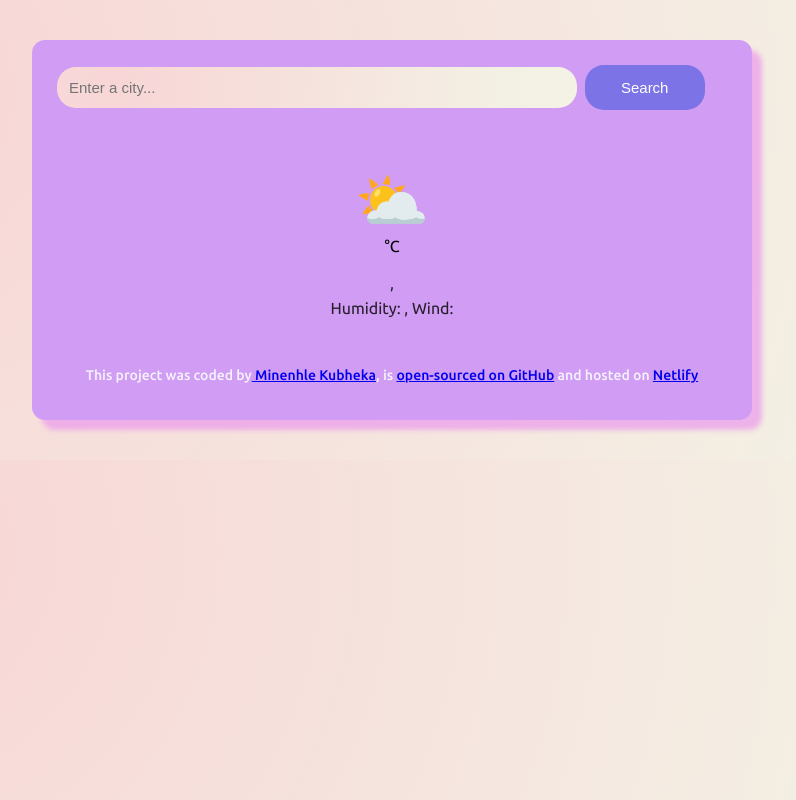
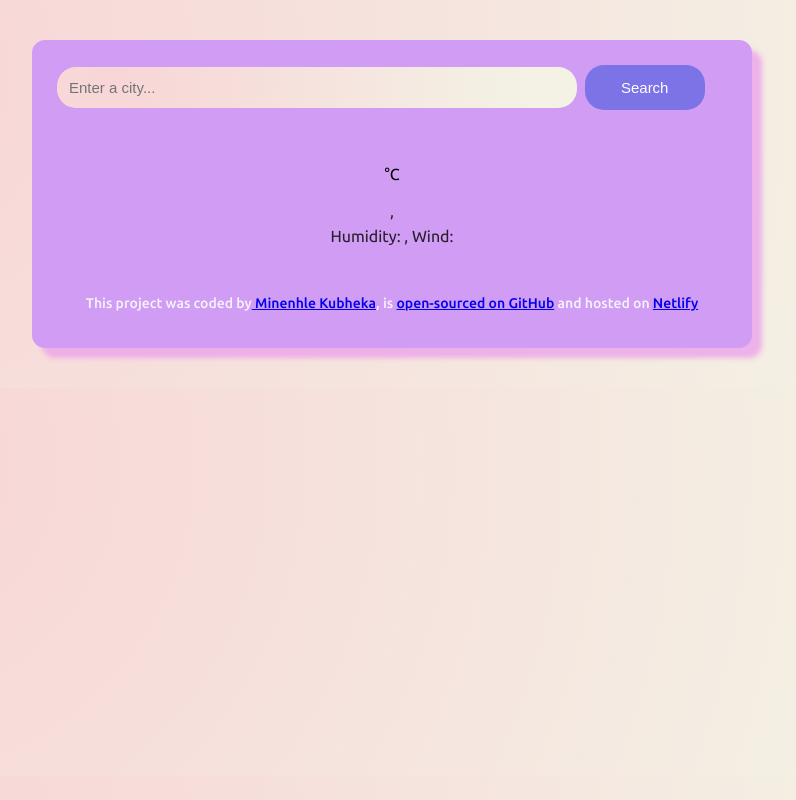
Before and after one commit to enhleekay4590/my-weer-app, a plain HTML site: page index.html in a window 1280 px wide. Shown: the whole page, without its empty margins (248-1044 px from the left). Drawn offline with nearby package versions, Linux system fonts and the light colour scheme; no server answers.

Commit message:
Removed an emoji and created a new div called id icon and injected an image on JavaScript

```diff
--- a/index.html
+++ b/index.html
@@ -28,7 +28,7 @@
         </form>
       </header>
       <main>
-        <div class="weather-icon">⛅</div>
+        <div id="icon"></div>
         <div class="current-tempreture">
           <span class="weather-temperature" id="weather-temperature"></span
           ><span class="tempreture-unit">°C</span>
--- a/src/index.js
+++ b/src/index.js
@@ -7,7 +7,9 @@ function updateWeather(response) {
   let windElement = document.querySelector("#wind");
   let timeElement = document.querySelector("#time");
   let date = new Date(response.data.time * 1000);
+  let iconElement = document.querySelector("#icon");
 
+  iconElement.innerHTML = `<img src="${response.data.condition.icon_url}" "class="weather-icon"/>`;
   cityNameElement.innerHTML = response.data.city;
   weatherTempreture.innerHTML = Math.round(temperature);
   timeElement.innerHTML = formatDate(date);
--- a/src/style.css
+++ b/src/style.css
@@ -43,10 +43,8 @@ header {
   font-size: 15px;
 }
 
-.weather-icon {
-  font-size: 60px;
+#icon {
   text-align: center;
-  margin-top: 0;
 }
 
 .current-tempreture {
```
